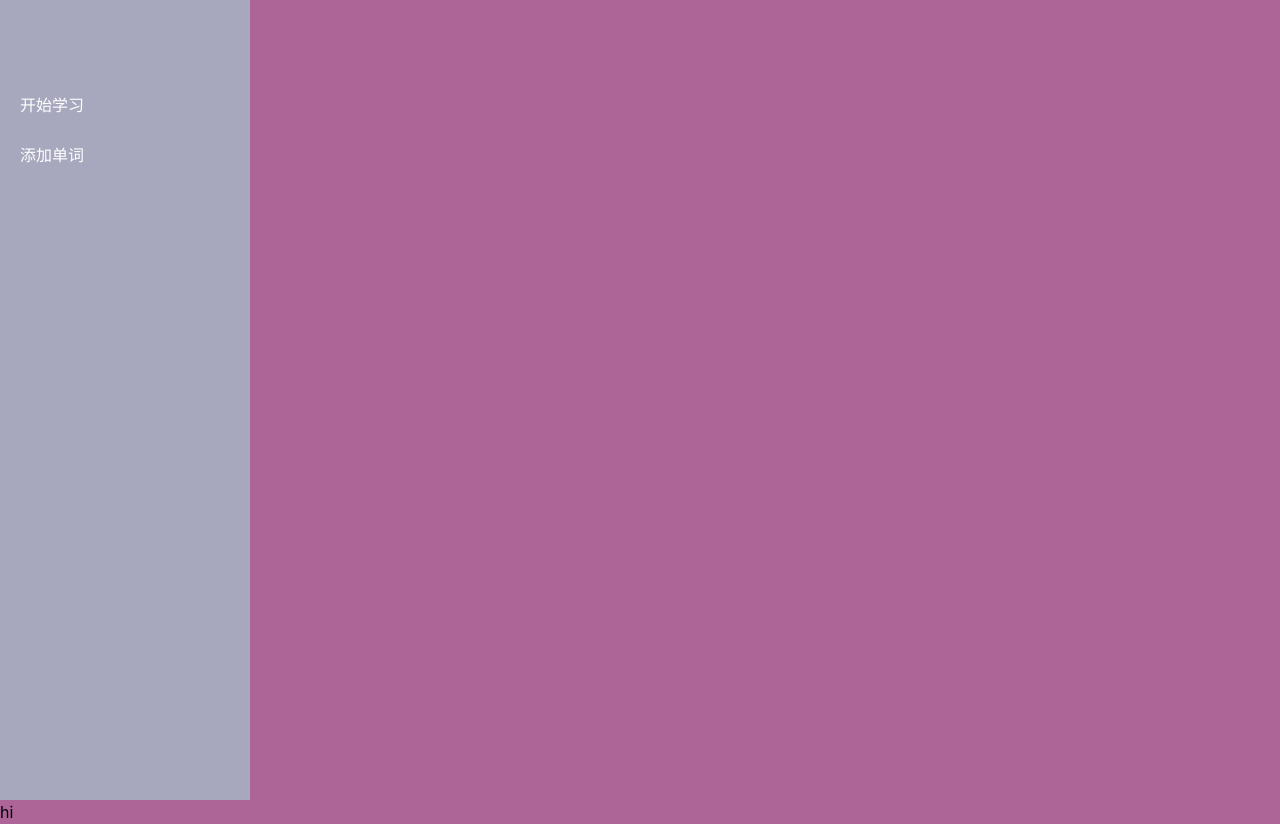
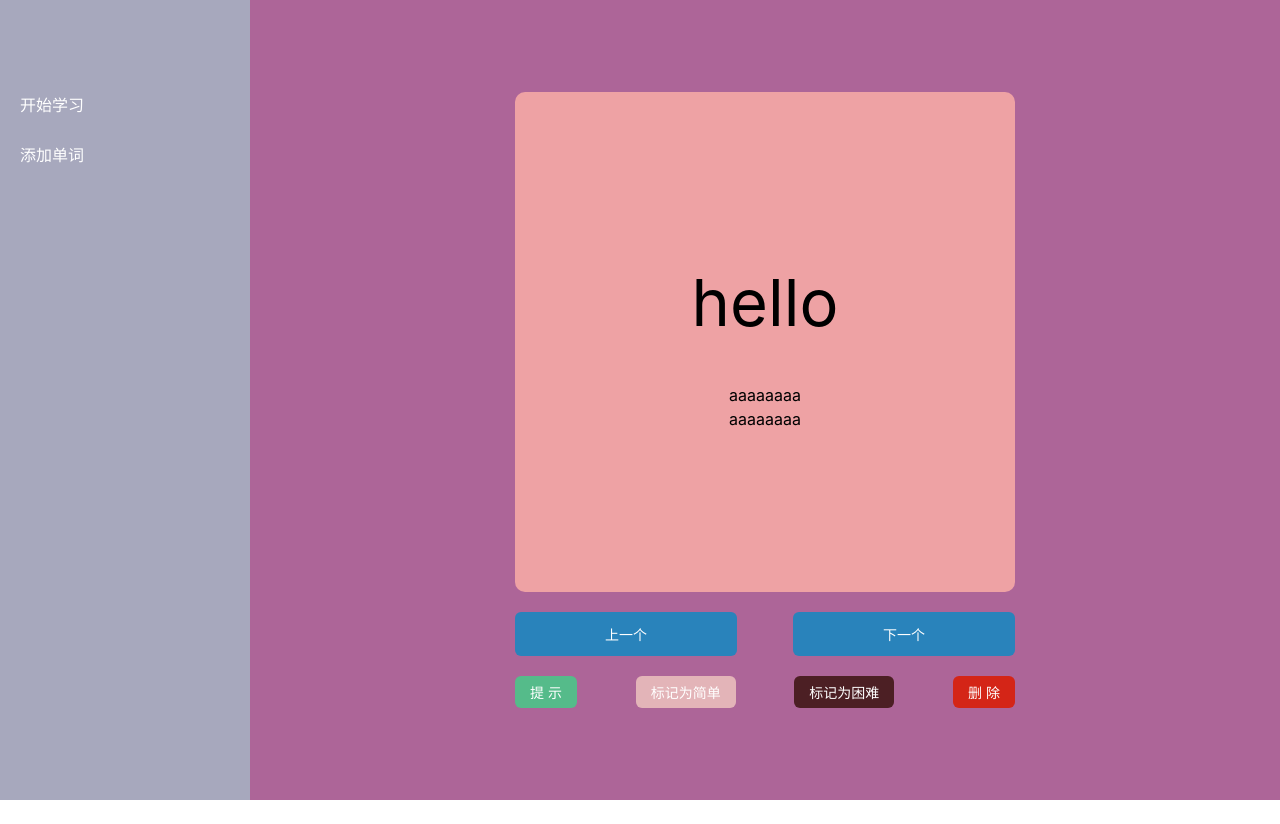
Before and after one commit to chendx97/custom-vocab, a React (Vite) app: page /study in a window 1280 px wide. After the commit the page ends 800 px from the top, so only its background shows below. Built offline with nearby package versions, Linux system fonts and the light colour scheme.

Commit message:
feat: StartStudy布局

```diff
--- /dev/null
+++ b/src/assets/custom-ant.less
@@ -0,0 +1,9 @@
+.ant-btn {
+  box-shadow: none;
+  border: none;
+
+  &,
+  &.ant-btn-default:not(:disabled):not(.ant-btn-disabled):hover {
+    color: #fff;
+  }
+}
--- a/src/index.css
+++ b/src/index.less
@@ -11,7 +11,11 @@
 
 body {
   margin: 0;
-  background-color: #ad6598;
+  color: #fff;
+
+  #root {
+    display: flex;
+  }
 }
 
 a {
--- a/src/main.jsx
+++ b/src/main.jsx
@@ -2,7 +2,8 @@ import React from 'react'
 import ReactDOM from 'react-dom/client'
 import { RouterProvider } from 'react-router-dom'
 import router from './router.jsx'
-import './index.css'
+import './index.less'
+import './assets/custom-ant.less'
 
 ReactDOM.createRoot(document.getElementById('root')).render(
   <React.StrictMode>
--- a/src/pages/StartStudy/index.jsx
+++ b/src/pages/StartStudy/index.jsx
@@ -1,6 +1,29 @@
+import { Button } from 'antd';
+import styles from './index.module.less';
+
 function StartStudy() {
   return (
-    <span>hi</span>
+    <div className={styles.startStudy}>
+      <div className="content-wrapper">
+        <div className="card">
+          <div className="word">hello</div>
+          <div className="explain-list">
+            <div className="explain-item">aaaaaaaa</div>
+            <div className="explain-item">aaaaaaaa</div>
+          </div>
+        </div>
+        <div className="switch-wrapper">
+          <Button className='btn-switch'>上一个</Button>
+          <Button className='btn-switch'>下一个</Button>
+        </div>
+        <div className="opera-wrapper">
+          <Button className='btn-opera btn-tip'>提示</Button>
+          <Button className='btn-opera btn-simple'>标记为简单</Button>
+          <Button className='btn-opera btn-difficult'>标记为困难</Button>
+          <Button className='btn-opera btn-delete'>删除</Button>
+        </div>
+      </div>
+    </div>
   )
 }
 
--- /dev/null
+++ b/src/pages/StartStudy/index.module.less
@@ -0,0 +1,96 @@
+.startStudy {
+  position: relative;
+  flex: 1;
+  background-color: #ad6598;
+
+  :global {
+    .content-wrapper {
+      width: 500px;
+      position: absolute;
+      top: 50%;
+      left: 50%;
+      transform: translate3d(-50%, -50%, 0);
+    }
+
+    .card {
+      aspect-ratio: 1;
+      display: flex;
+      flex-direction: column;
+      justify-content: center;
+      align-items: center;
+      background-color: #eea2a4;
+      color: #000;
+      border-radius: 10px;
+      text-align: center;
+
+      .word {
+        margin-bottom: 30px;
+        height: 100px;
+        line-height: 100px;
+        font-size: 65px;
+      }
+
+      .explain-list {
+        width: fit-content;
+        font-size: 16px;
+      }
+    }
+
+    .switch-wrapper {
+      margin: 20px 0;
+      display: flex;
+      justify-content: space-between;
+
+      .btn-switch {
+        height: fit-content;
+        padding: 12px 90px;
+        background-color: #2983bb;
+
+        &:hover {
+          background-color: #619ac3;
+        }
+
+        &.disabled {
+          background-color: #8a8a8a;
+        }
+      }
+    }
+
+    .opera-wrapper {
+      display: flex;
+      justify-content: space-between;
+
+      .btn-tip {
+        background-color: #55bb8a;
+
+        &:hover {
+          background-color: #83cbac;
+        }
+      }
+
+      .btn-simple {
+        background-color: #e3b4b8;
+
+        &:hover {
+          background-color: #f0c9cf;
+        }
+      }
+
+      .btn-difficult {
+        background-color: #4c1f24;
+
+        &:hover {
+          background-color: #713b41;
+        }
+      }
+
+      .btn-delete {
+        background-color: #d42517;
+
+        &:hover {
+          background-color: #f34036;
+        }
+      }
+    }
+  }
+}
```
